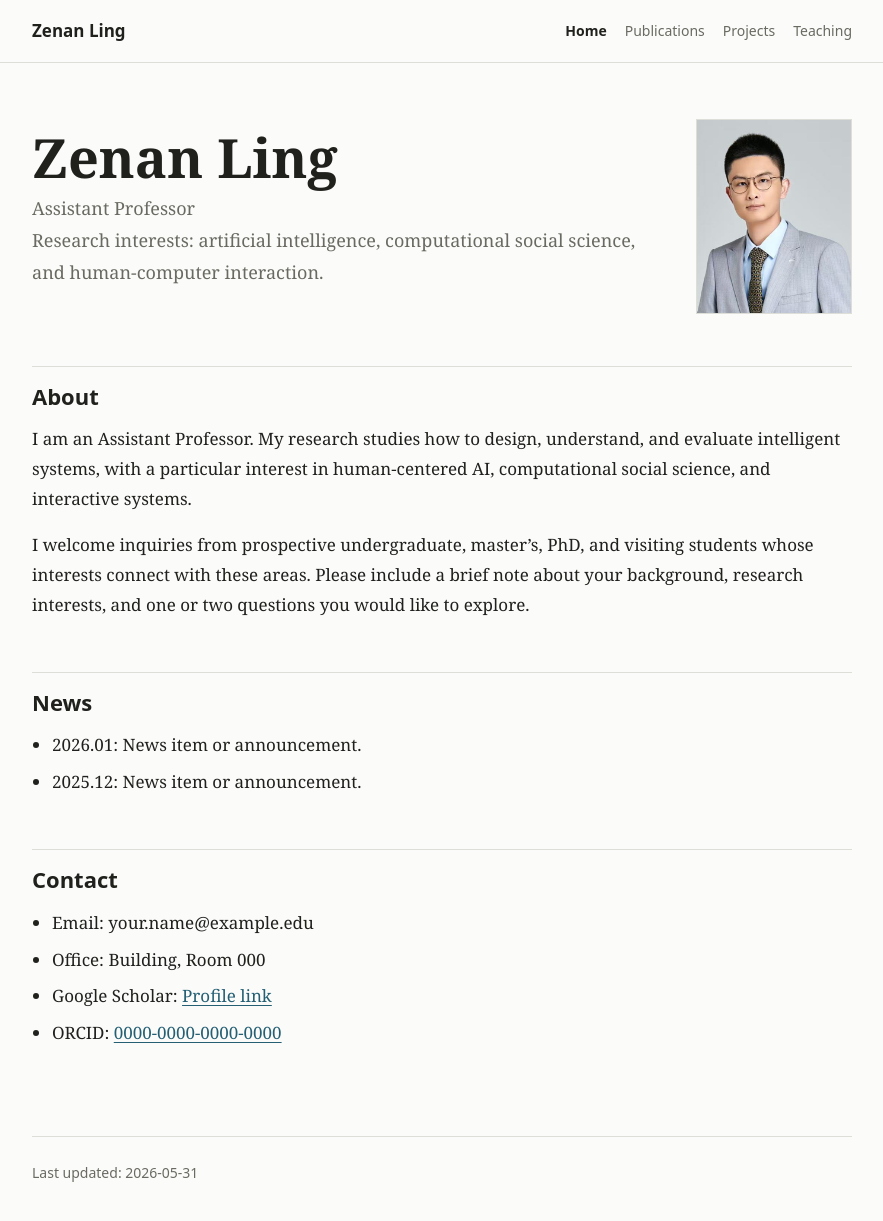
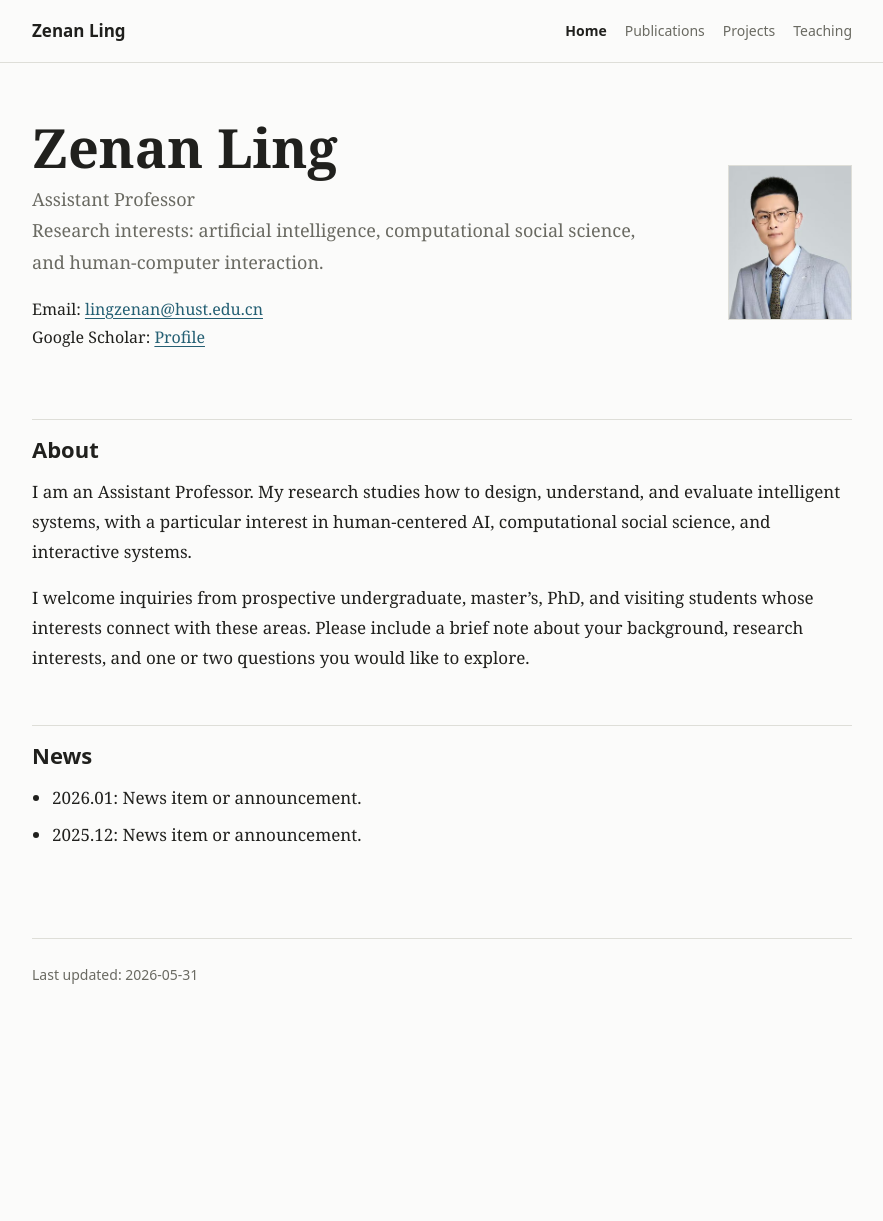
Before and after one commit to lingzenan/lingzenan.github.io, a Jekyll site: the page built from index.md, in a window 1280 px wide and 1222 px high. Shown: the whole window, without its empty margins (198-1081 px from the left). Built offline with Jekyll 4.4.1, drawn with Linux system fonts in a browser that asks for light colours.

Commit message:
Update homepage contact details

```diff
--- a/assets/style.css
+++ b/assets/style.css
@@ -115,6 +115,11 @@ a:hover {
   font-size: 18px;
 }
 
+.profile-links {
+  color: var(--text);
+  font-size: 16px;
+}
+
 .content h2 {
   margin: 52px 0 14px;
   padding-top: 16px;
@@ -134,7 +139,7 @@ a:hover {
 
 .profile-photo {
   flex: 0 0 auto;
-  width: clamp(118px, 18vw, 156px);
+  width: clamp(96px, 14vw, 124px);
   aspect-ratio: 4 / 5;
   object-fit: cover;
   object-position: center top;
@@ -213,7 +218,7 @@ a:hover {
   }
 
   .profile-photo {
-    width: 112px;
+    width: 96px;
   }
 }
 
--- a/index.md
+++ b/index.md
@@ -8,6 +8,10 @@ description: Assistant Professor
   <div class="profile-intro">
     <h1>Zenan Ling</h1>
     <p>Assistant Professor<br>Research interests: artificial intelligence, computational social science, and human-computer interaction.</p>
+    <p class="profile-links">
+      Email: <a href="mailto:lingzenan@hust.edu.cn">lingzenan@hust.edu.cn</a><br>
+      Google Scholar: <a href="https://scholar.google.com/citations?user=BabePTkAAAAJ&hl=zh-CN">Profile</a>
+    </p>
   </div>
   <img class="profile-photo" src="{{ '/assets/profile-photo.png' | relative_url }}" alt="Portrait of Zenan Ling">
 </div>
@@ -24,11 +28,3 @@ I welcome inquiries from prospective undergraduate, master's, PhD, and visiting
 
 - 2026.01: News item or announcement.
 - 2025.12: News item or announcement.
-
-## Contact
-{: #contact }
-
-- Email: your.name@example.edu
-- Office: Building, Room 000
-- Google Scholar: [Profile link](https://scholar.google.com/)
-- ORCID: [0000-0000-0000-0000](https://orcid.org/)
```
